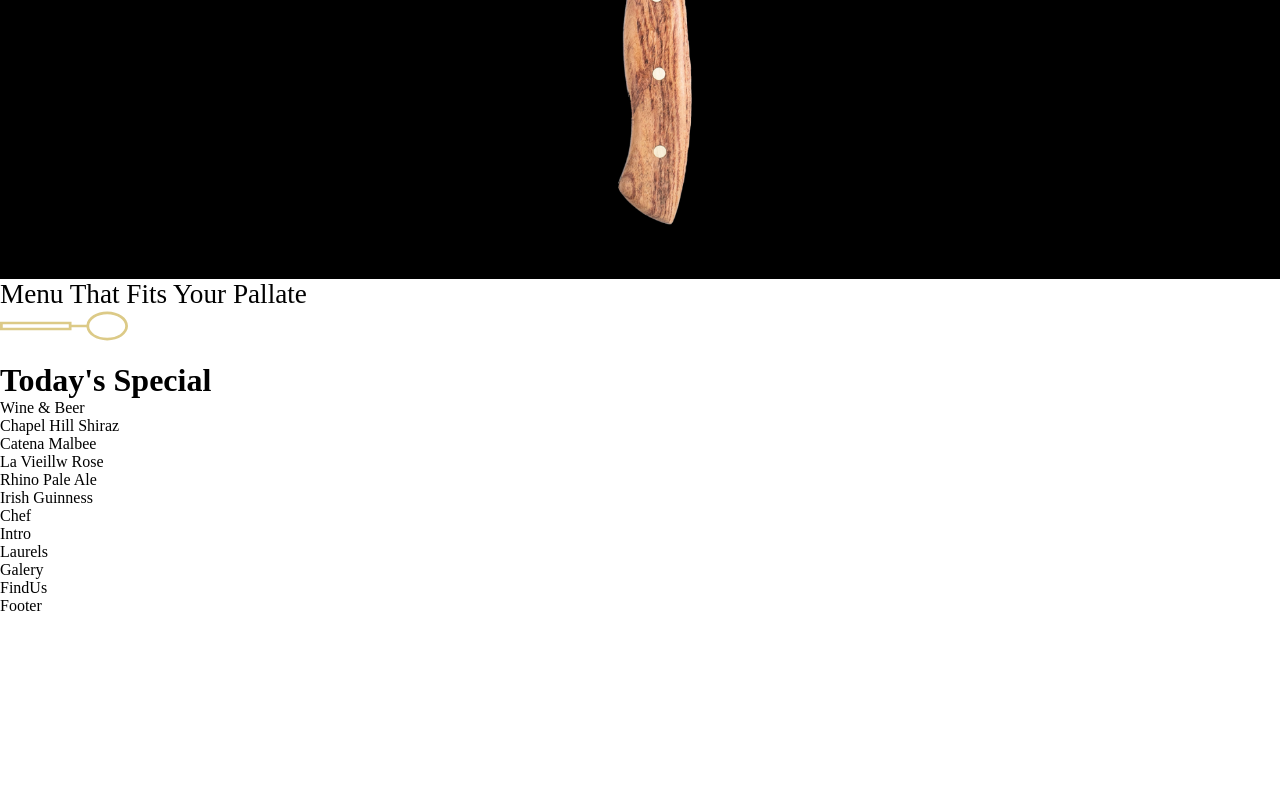
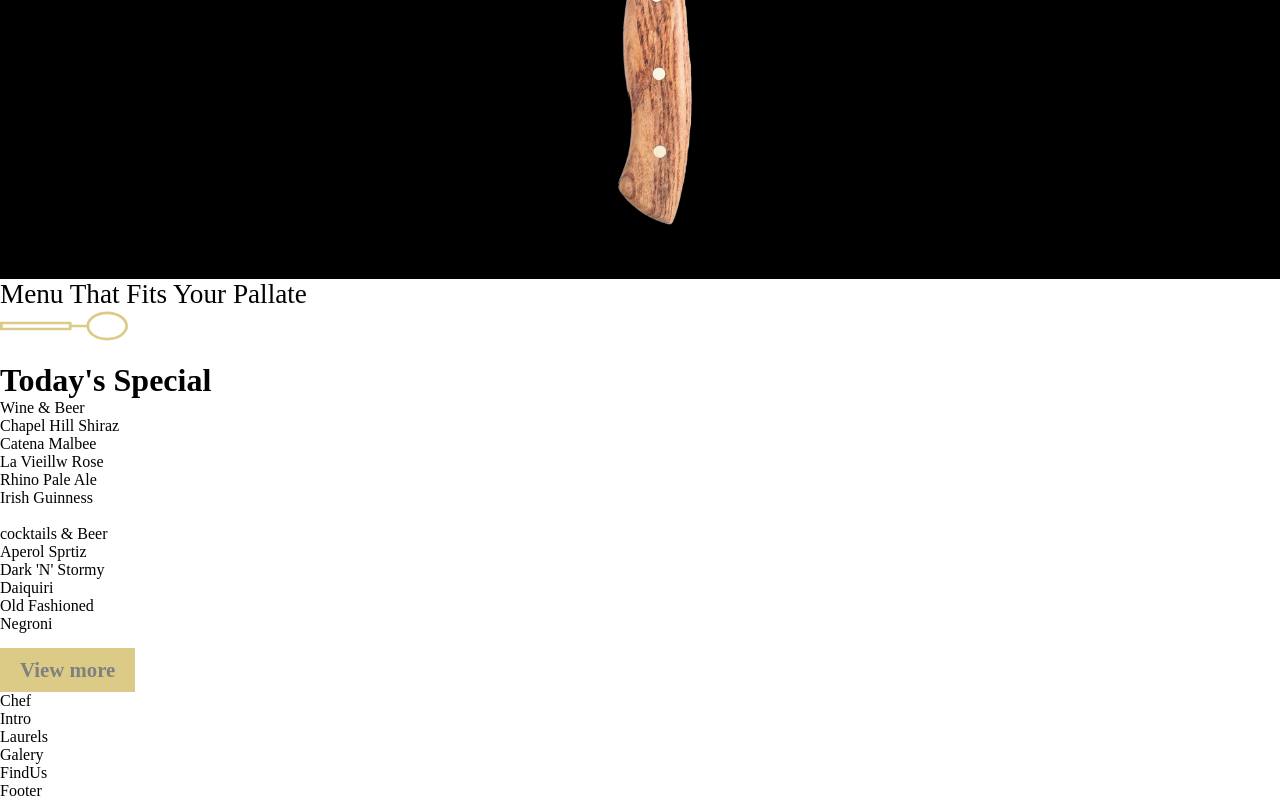
Before and after one commit to valensixx/resturant-app-react, a React (Create React App) app: page / in a window 1280 px wide. Shown: the part 1372-2172 px from the top of the page. Before the commit the page ends 1987 px from the top, so only its background shows below. Built offline with nearby package versions, Linux system fonts and the light colour scheme; a web font is replaced by a local one.

Commit message:
file structire done

```diff
--- a/src/containers/Menu/Menu.jsx
+++ b/src/containers/Menu/Menu.jsx
@@ -21,8 +21,21 @@ export default function Menu(){
                         ))}
                     </div>
                 </div>
+                <div className="app-menu-menu-img">
+                    <img sec={images.menu} menu="menu img"/>
+                </div>
+                <div className="app-menu-menu-cocktails flex-center">
+                    <p className="app-menu-menu-heading">cocktails & Beer</p>
+                    <div className="app-menu-menu-items">
+                        {data.cocktails.map((cocktails, index)=>(
+                            <p>{cocktails.title}</p>
+                        ))}
+                    </div>
+                </div>
             </div>
-
+            <div style={{marginTop:'15px'}}>
+                <button type="button" className="custom-button">View more</button>
+            </div>
         </div>
     );
 }
```
